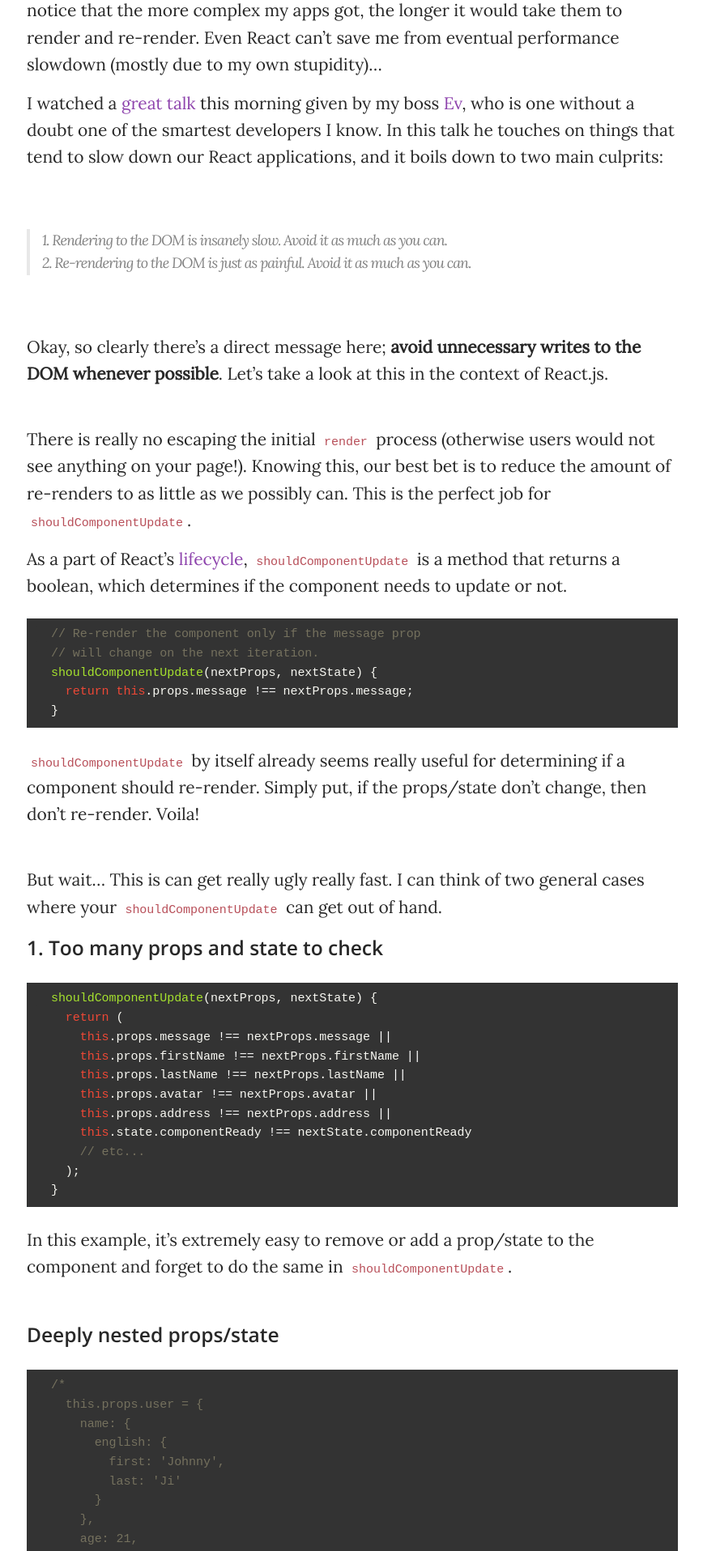
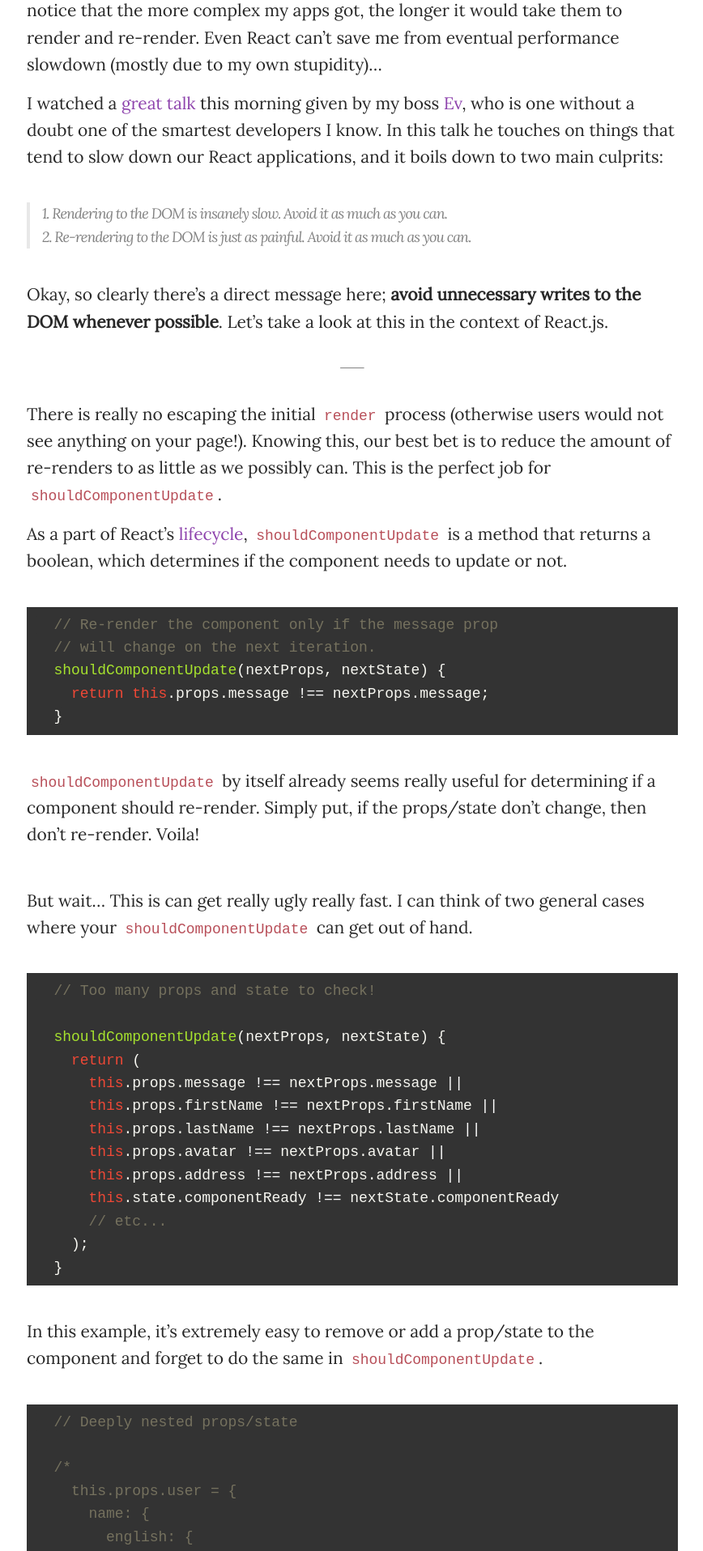
Before and after one commit to johnnyji/jekyll_blog, a Jekyll site: the page built from _posts/2016-03-03-performance-optimization-in-reactjs-using-immutablejs.markdown, in a window 1280 px wide. Shown: the part 414-2330 px from the top of the page at 81% size, without its empty margins (205-1073 px from the left). Built offline with Jekyll 4.4.1, drawn with Linux system fonts in a browser that asks for light colours; nearby versions of some CDN libraries; some of the changed text lies outside the part shown.

Commit message:
fixed up final style touches

```diff
--- a/_includes/header_lite.html
+++ b/_includes/header_lite.html
@@ -4,13 +4,13 @@
     <a href="{{ site.github }}" target="_blank" class="header-social-media-link github header-lite">
       <i class="fa fa-github header-lite"></i>
     </a>
-    <a href="https://www.twitter.com/johnnyisji" target="_blank" class="header-social-media-link twitter header-lite">
+    <a href="{{ site.twitter }}" target="_blank" class="header-social-media-link twitter header-lite">
       <i class="fa fa-twitter header-lite"></i>
     </a>
-    <a href="https://www.linkedin.com/in/johnnyji" target="_blank" class="header-social-media-link linkedin header-lite">
+    <a href="{{ site.linkedin }}" target="_blank" class="header-social-media-link linkedin header-lite">
       <i class="fa fa-linkedin header-lite"></i>
     </a>
-    <a href="https://www.instagram.com/johnnyisji" target="_blank" class="header-social-media-link instagram header-lite">
+    <a href="{{ site.instagram }}" target="_blank" class="header-social-media-link instagram header-lite">
       <i class="fa fa-instagram header-lite"></i>
     </a>
   </div>
--- a/_posts/2016-03-03-performance-optimization-in-reactjs-using-immutablejs.markdown
+++ b/_posts/2016-03-03-performance-optimization-in-reactjs-using-immutablejs.markdown
@@ -9,15 +9,14 @@ Over the past little bit I've had troubles with optimization in React. I've begu
 
 I watched a [great talk][talk] this morning given by my boss [Ev][ev], who is one without a doubt one of the smartest developers I know. In this talk he touches on things that tend to slow down our React applications, and it boils down to two main culprits:
 
-<br />
 <blockquote>
   <div>1. Rendering to the DOM is insanely slow. Avoid it as much as you can. </div>
   <div>2. Re-rendering to the DOM is just as painful. Avoid it as much as you can.</div>
 </blockquote>
-<br />
 
 Okay, so clearly there's a direct message here; <b>avoid unnecessary writes to the DOM whenever possible</b>. Let's take a look at this in the context of React.js.
-<br /><br />
+
+---
 
 There is really no escaping the initial `render` process (otherwise users would not see anything on your page!). Knowing this, our best bet is to reduce the amount of re-renders to as little as we possibly can. This is the perfect job for `shouldComponentUpdate`.
 
@@ -36,8 +35,9 @@ As a part of React's [lifecycle][lifecycle], `shouldComponentUpdate` is a method
 
 But wait... This is can get really ugly really fast. I can think of two general cases where your `shouldComponentUpdate` can get out of hand.
 
-<h3><b>1. Too many props and state to check</b></h3>
 {% highlight javascript %}
+  // Too many props and state to check!
+
   shouldComponentUpdate(nextProps, nextState) {
     return (
       this.props.message !== nextProps.message ||
@@ -52,10 +52,10 @@ But wait... This is can get really ugly really fast. I can think of two general
 {% endhighlight %}
 
 In this example, it's extremely easy to remove or add a prop/state to the component and forget to do the same in `shouldComponentUpdate`.
-<br /><br />
 
-<h3><b>Deeply nested props/state</b></h3>
 {% highlight javascript %}
+  // Deeply nested props/state
+
   /*
     this.props.user = {
       name: {
@@ -89,16 +89,16 @@ In this example, it's extremely easy to remove or add a prop/state to the compon
 {% endhighlight %}
 
 In this example, we have less props but more deeply nested props (which is good). However, we can no longer use a simple `===` equator, we have to compare the two objects to see if they're different. What's even worse is that because both are nested, we have to recursively do a deep comparison.
-<br /><br />
 
 So why does this suck? Well because deep comparisons are expensive to perform, and when done on every prop/state of every component over an entire app, could leave a nasty scar.
 
 `shouldComponentUpdate` is actually so useful, React has an add-on helper mixin called `PureRenderMixin` that out-of-the-box implements it for you. All you need to do is decorate or mixin your component with the functionality. Unfortunately `PureRenderMixin` also only performs shallow comparisons; which still doesn't solve our problem.
-<br /><br /><br />
 
-<h2>So what do I do? Answer: Immutable.js</h2>
+---
 
-[Immutable.js][immutable] is an amazing library that provides us with a way of having immutable datatypes in JavaScript.
+### So then what do I do?
+
+You can use [Immutable.js][immutable]. Immutable is an amazing library that provides us with a way of having immutable datatypes in JavaScript.
 
 {% highlight javascript %}
   Immutable.List([1,2,3])             // Like an array, but immutable
@@ -128,7 +128,8 @@ Immutable.js is just a collection of methods that will take your JavaScript data
 {% endhighlight %}
 
 Of course this is not actually how `Immutable.js` stores your data, but the structure and the logic is the same. It is nothing more an object wrapper that make sure you can't mutate the contained data, thus achieving the effect of <em>immutability</em>.
-<br /><br /><br />
+
+---
 
 ### What does this have to do with optimizing React?
 
@@ -158,17 +159,11 @@ If all changes to `Immutable.js` records return a new record with a new `referen
 I'll say it again: <b>We can deep compare Immutable.js datatypes by simply checking if the references are different.</b>
 
 Didn't our whole problem with `shouldComponentUpdate` and `PureRenderMixin` have to do with the inpracticality of performing deep comparisons on our props/state?
-<br /><br /><br />
-
-### PureRenderMixin + Immutable.js === Problem Solved!
 
 Because `Immutable.js` creates new records with new references upon any change to the data, we can do deep comparisons of current props/state to next props/state for next to nothing! In fact, so long as you use `Immutable.js` for your datatypes, `PureRenderMixin` will work and "deep compare" out-of-the-box without you having to do any extra configurations!
 
 The ability to use `PureRenderMixin` on any component in our app regardless of the props/state structure complexity is amazing. This allows us to make certain that components throughout our app are only ever re-rendering when they truely need to.
 
-<br/><br/>
-<b>Less re-rendering === Boost in performance.</b>
-
 [immutable]: https://facebook.github.io/immutable-js/
 [ev]: https://github.com/globexdesigns
 [talk]: https://www.youtube.com/watch?v=Jv18_gdAhGg
--- a/_sass/_post.scss
+++ b/_sass/_post.scss
@@ -44,16 +44,22 @@
     // Post section dividers
     hr {
       border-bottom: 1px solid $grey-color;
-      border: 0;
-      margin: 3rem auto;
+      border-top: 0;
+      margin: 2.5rem auto;
       width: 30px;
     }
 
     // Code blocks and quotes
     pre, blockquote {
-      margin-bottom: 1.5rem;
-      margin-top: 1.5rem;
+      margin-bottom: 2.5rem;
+      margin-top: 2.5rem;
     }
+
+    // Code syntax
+    code {
+      font-size: 18px;
+    }
+
   }
 
 }
```
Also changed, not shown: _includes/header.html (+4 -4 lines).
